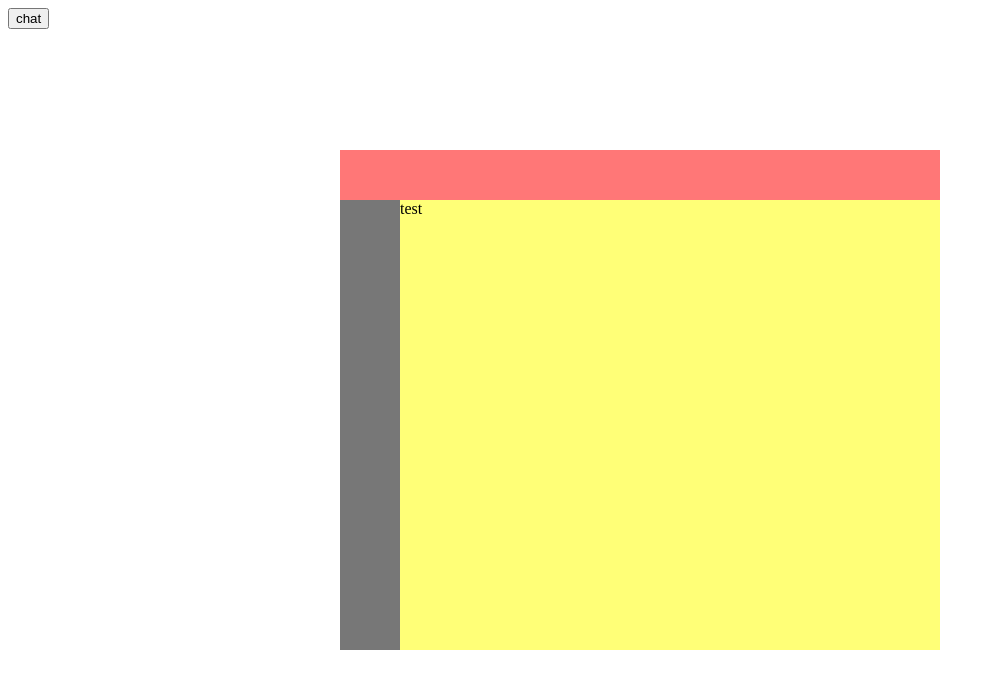
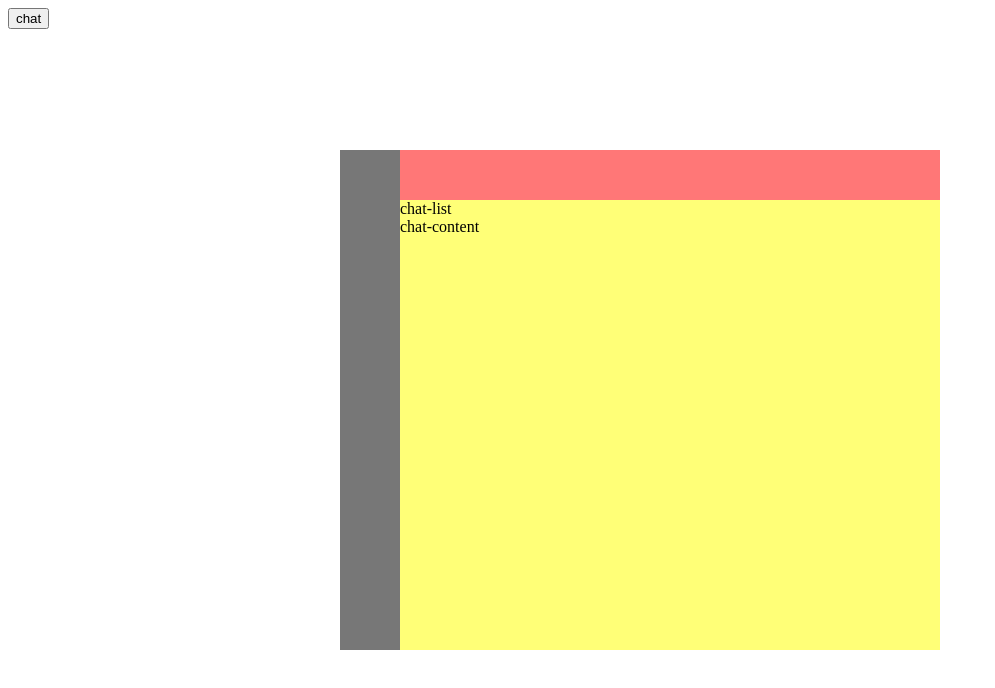
Before and after one commit to irislord/vue-chat, a Vue app: page / in a window 1280 px wide. Both pictures are taken after a click on the button "chat". Shown: the top 688 px of the page, without its empty margins (0-995 px from the left). Built offline with nearby package versions, Linux system fonts and the light colour scheme.

Commit message:
优化拖拽窗口

```diff
--- /dev/null
+++ b/src/views/chat/components/ChatContent.vue
@@ -0,0 +1,21 @@
+<template>
+  <div>chat-content</div>
+</template>
+
+<script>
+export default {
+  name: 'VueChatChatContent',
+
+  data () {
+    return {}
+  },
+
+  mounted () {},
+
+  methods: {}
+}
+</script>
+
+<style lang="scss" scoped>
+
+</style>
--- a/src/views/chat/chatBox.vue
+++ b/src/views/chat/components/ChatList.vue
@@ -1,5 +1,5 @@
 <template>
-  <div>test</div>
+  <div>chat-list</div>
 </template>
 
 <script>
--- a/src/views/chat/index.vue
+++ b/src/views/chat/index.vue
@@ -3,27 +3,31 @@
     <!-- 绑定style中的top和left来实现拖拽 -->
     <div class="chatBox" v-show="isShow" :style="position">
       <!-- 禁用h5原生的拖拽事件，否则会与mouseup事件冲突，双击后导致拖拽失效 -->
-      <section
-        class="top-section"
-        @mousedown="mousedown"
-        @mouseup="mouseup"
-        @mousemove="mousemove"
-        @dragstart="(e) => e.preventDefault()"
-        @dragend="(e) => e.preventDefault()"
-      ></section>
       <section class="left-section"></section>
       <section class="right-section">
-        <chat-box></chat-box>
+        <div
+          class="top-bar"
+          @mousedown="mousedown"
+          @mouseup="mouseup"
+          @dragstart="(e) => e.preventDefault()"
+          @dragend="(e) => e.preventDefault()"
+        ></div>
+        <div class="chat-container">
+          <chat-list></chat-list>
+          <chat-content></chat-content>
+        </div>
       </section>
     </div>
   </transition>
 </template>
 
 <script>
-import chatBox from '@/views/chat/chatBox.vue'
+import chatList from '@/views/chat/components/ChatList.vue'
+import chatContent from '@/views/chat/components/ChatContent.vue'
 export default {
   components: {
-    chatBox: chatBox
+    chatList: chatList,
+    chatContent: chatContent
   },
   name: 'VueChatIndex',
   props: {},
@@ -51,12 +55,22 @@ export default {
       this.isShow = !this.isShow
     },
     mousedown (event) {
+      const _this = this
       this.leftOffset = event.offsetX
       this.topOffset = event.offsetY
       this.isMove = true
+      document.onmousemove = function (event) {
+        if (!_this.isMove) {
+          return
+        }
+        _this.x = event.clientX - _this.leftOffset
+        _this.y = event.clientY - _this.topOffset
+      }
     },
     mouseup () {
       this.isMove = false
+      document.onmousemove = null
+      console.log(this.isMove)
     },
     mousemove (event) {
       if (!this.isMove) {
@@ -73,23 +87,22 @@ export default {
 .chatBox{
     width: 600px;
     height: 500px;
-    position: absolute;
-    .top-section{
-        width: 100%;
-        height: 10%;
-        background-color: #f77;
-    }
+    position: fixed;
     .left-section{
         width: 10%;
-        height: 90%;
+        height: 100%;
         background-color: #777;
         float: left;
     }
     .right-section{
-        width: 90%;
-        height: 90%;
+        width: 100%;
+        height: 100%;
         background-color: #ff7;
-        float: right;
+        .top-bar{
+          width: 100%;
+          height: 10%;
+          background-color: #f77;
+        }
     }
 }
 .v-enter,.v-leave-to{
```
